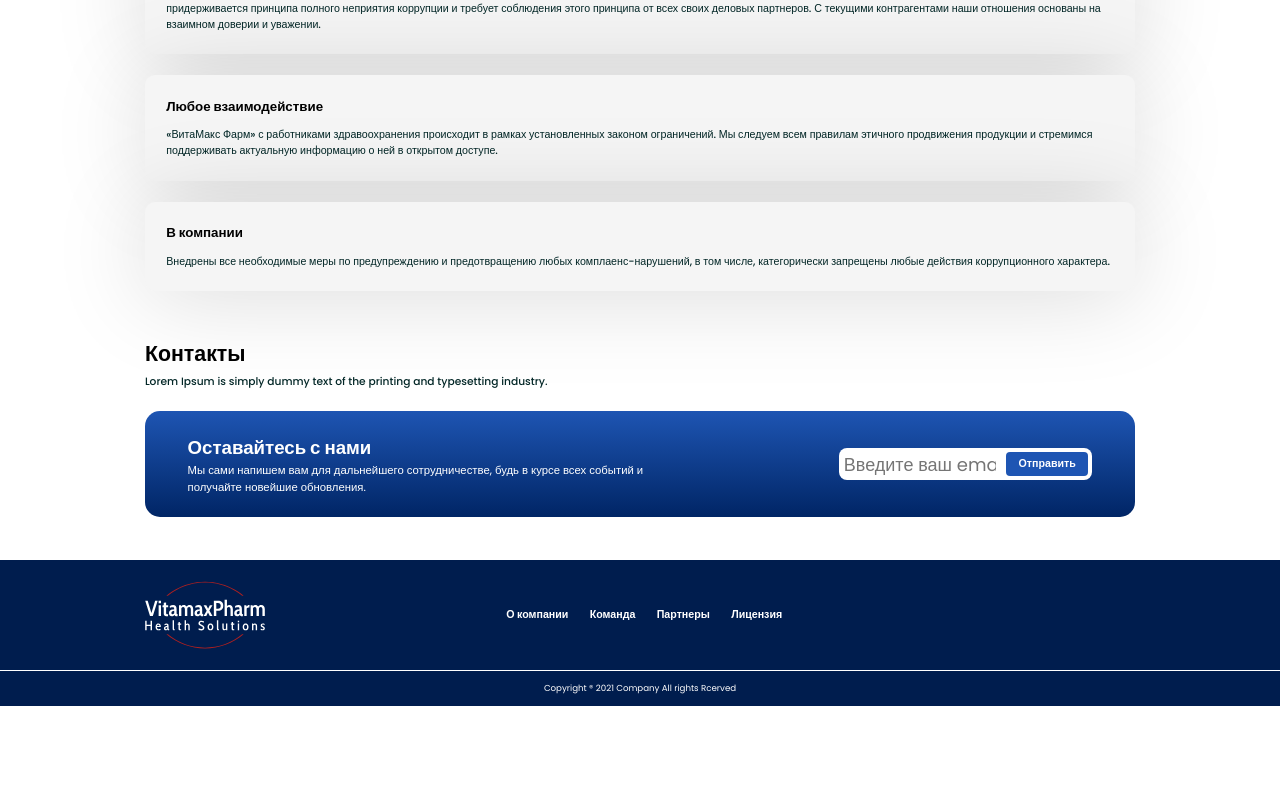
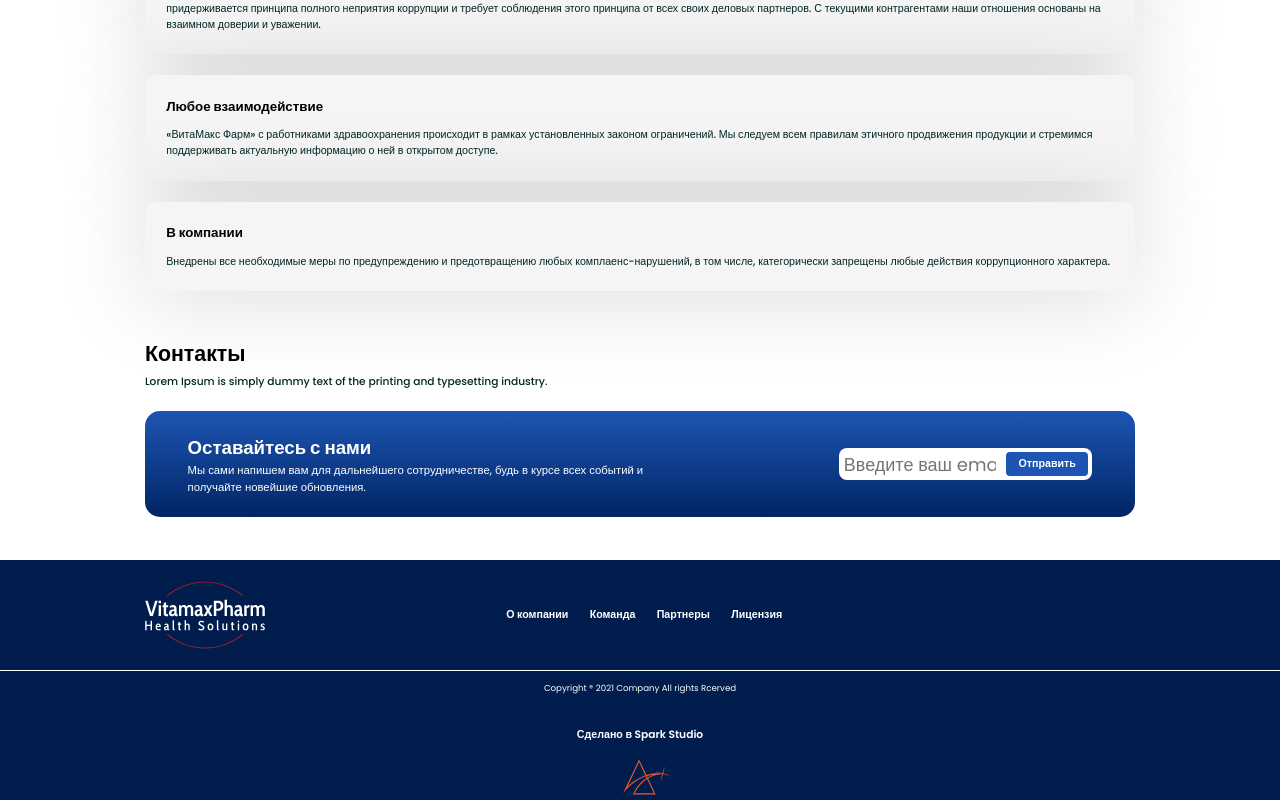
Before and after one commit to k1ngsterr1/vita-max-site, a React (Create React App) app: page / in a window 1280 px wide. Shown: the part 4238-5038 px from the top of the page. Before the commit the page ends 4944 px from the top, so only its background shows below. Built offline with nearby package versions, Linux system fonts and the light colour scheme.

Commit message:
VitaMax36

```diff
--- a/src/components/Footer.tsx
+++ b/src/components/Footer.tsx
@@ -4,6 +4,8 @@ import "../styles/footer/footer.css";
 import logoWhite from "../assets/logoWhite.svg";
 
 import { Link } from "react-scroll";
+
+import Triangle from "../assets/Triangle.svg";
 
 const Footer = () => {
   return (
@@ -49,9 +51,20 @@ const Footer = () => {
         </div>
       </div>
       <span className="line-w"></span>
-      <p className="footer-paragraph-w">
-        Copyright ® 2021 Company All rights Rcerved
-      </p>
+      <div className="footer-paragraph-w">
+        <p className="footer-paragraph-w-p">
+          Copyright ® 2021 Company All rights Rcerved
+        </p>
+        <div className="spark-studio">
+          <p className="text-w">Сделано в Spark Studio</p>
+          <img
+            className="spark"
+            src={Triangle}
+            alt="spark-studio"
+            onClick={() => window.open("https://sparkstudio.kz/", "_blank")}
+          ></img>
+        </div>
+      </div>
     </footer>
   );
 };
--- a/src/styles/footer/footer.css
+++ b/src/styles/footer/footer.css
@@ -106,6 +106,10 @@
     margin-top: clamp(16px, 1.66656vw, 64px);
   }
   * .footer-paragraph-w {
+    display: flex !important;
+    flex-direction: column;
+  }
+  * .footer-paragraph-w .footer-paragraph-w-p {
     color: #FFF;
     font-family: Poppins;
     display: flex !important;
@@ -115,4 +119,27 @@
     margin-top: clamp(8px, 0.83328vw, 32px);
     margin-bottom: clamp(8px, 0.83328vw, 32px);
   }
+  * .footer-paragraph-w .spark-studio, * .footer-paragraph-w .text-w {
+    display: flex;
+    flex-direction: column;
+    align-items: center;
+    justify-content: center;
+    margin-top: clamp(16px, 1.66656vw, 64px);
+    margin: auto;
+    font-size: clamp(8px, 0.83328vw, 32px);
+    color: #FFF;
+    font-family: "Poppins", sans-serif;
+    font-style: normal;
+    font-weight: 600;
+  }
+  * .footer-paragraph-w .spark-studio {
+    margin-top: clamp(16px, 1.66656vw, 64px);
+  }
+  * .footer-paragraph-w .spark-studio .spark {
+    width: clamp(35px, 3.6456vw, 140px);
+    height: clamp(35px, 3.6456vw, 140px);
+    margin-top: clamp(8px, 0.83328vw, 32px);
+    margin-left: clamp(10px, 1.0416vw, 40px);
+    cursor: pointer;
+  }
 }/*# sourceMappingURL=footer.css.map */
--- a/src/styles/footer/footer.sass
+++ b/src/styles/footer/footer.sass
@@ -158,11 +158,38 @@ $p12px: clamp(6px,0.62496vw,24px)
             margin-top: $thirtyTwo
 
         .footer-paragraph-w
-            color: #FFF
-            font-family: Poppins
             display: flex !important
-            font-size: clamp(6.5px,0.67704vw,26px)
-            font-style: normal
-            font-weight: 400
-            margin-top: $sixteen
-            margin-bottom: $sixteen
+            flex-direction: column
+
+            .footer-paragraph-w-p
+                color: #FFF
+                font-family: Poppins
+                display: flex !important
+                font-size: clamp(6.5px,0.67704vw,26px)
+                font-style: normal
+                font-weight: 400
+                margin-top: $sixteen
+                margin-bottom: $sixteen
+
+            .spark-studio, .text-w
+                display: flex
+                flex-direction: column
+                align-items: center
+                justify-content: center
+                margin-top: $thirtyTwo
+                margin: auto
+                font-size: $sixteen
+                color: $white
+                font-family: 'Poppins', sans-serif
+                font-style: normal
+                font-weight: 600
+
+            .spark-studio
+                margin-top: $thirtyTwo
+
+                .spark
+                    width: clamp(35px,3.6456vw,140px)
+                    height: clamp(35px,3.6456vw,140px)
+                    margin-top: $sixteen
+                    margin-left: clamp(10px,1.0416vw,40px)
+                    cursor: pointer
```
Also changed, not shown: src/assets/Triangle.svg (added), 1 other file (tests, documents, lock files or other folders).
